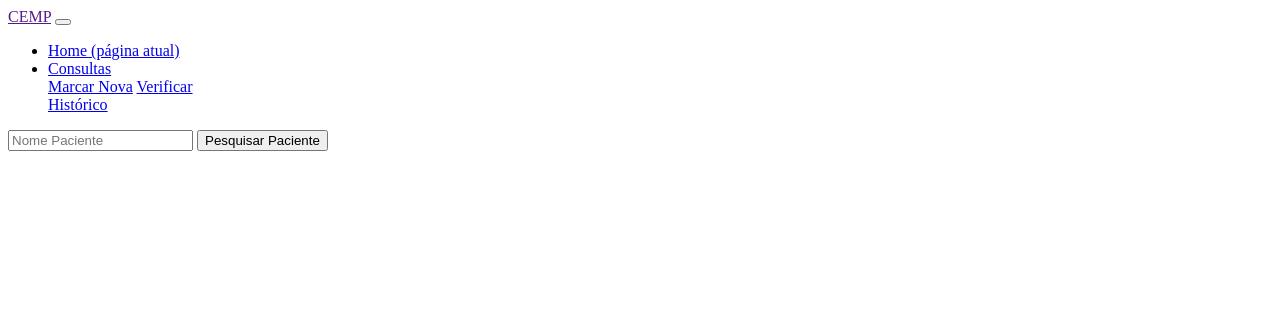
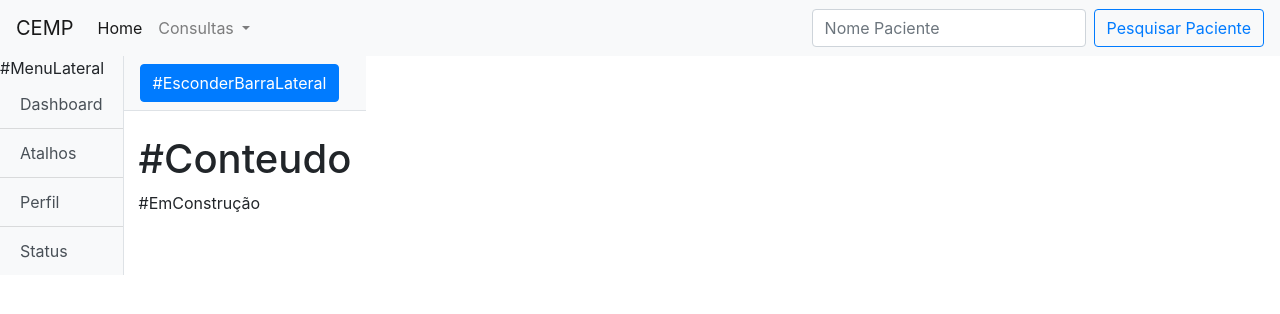
Before and after one commit to Misgar/Clinica-CEMP, a PHP site: the page made by application/views/index.php in a window 1280 px wide. Shown: the top 314 px of the page. Run offline with PHP 8.4, Linux system fonts and the light colour scheme; the template is opened without the code that fills it, so the values that code supplies are empty; some libraries are stand-ins or nearby versions.

Commit message:
Adicionado sidebar temporario. Sem toggle

```diff
--- a/application/views/index.php
+++ b/application/views/index.php
@@ -8,7 +8,11 @@
     <title></title>
   </head>
   <body>
-    <?php require_once('navbar.php')  ?>
+    <?php require_once('navbar.php');
+      require_once('sidebar.php');
+    ?>
+
+
 
     <script src="https://ajax.googleapis.com/ajax/libs/jquery/1.12.4/jquery.min.js"></script>
 
--- a/application/views/navbar.php
+++ b/application/views/navbar.php
@@ -10,7 +10,7 @@
   <body>
 
     <nav class="navbar navbar-expand-lg navbar-light bg-light">
-      <a class="navbar-brand" href="<? base_url('index.php')?>">CEMP</a>
+      <a class="navbar-brand" href="#">CEMP</a>
       <button class="navbar-toggler" type="button" data-toggle="collapse" data-target="#conteudoNavbarSuportado" aria-controls="conteudoNavbarSuportado" aria-expanded="false" aria-label="Alterna navegação">
         <span class="navbar-toggler-icon"></span>
       </button>
--- /dev/null
+++ b/application/views/sidebar.php
@@ -0,0 +1,75 @@
+<!DOCTYPE html>
+<html lang="en">
+
+<head>
+
+  <meta charset="utf-8">
+  <meta name="viewport" content="width=device-width, initial-scale=1, shrink-to-fit=no">
+  <meta name="description" content="">
+  <meta name="author" content="">
+
+  <title>Simple Sidebar - Start Bootstrap Template</title>
+
+  <!-- Bootstrap core CSS -->
+  <link href="vendor/bootstrap/css/bootstrap.min.css" rel="stylesheet">
+
+  <!-- Custom styles for this template -->
+  <link href="css/simple-sidebar.css" rel="stylesheet">
+
+</head>
+
+<body>
+
+  <div class="d-flex" id="wrapper">
+
+    <!-- Sidebar -->
+    <div class="bg-light border-right" id="sidebar-wrapper">
+      <div class="sidebar-heading">#MenuLateral </div>
+      <div class="list-group list-group-flush">
+        <a href="#" class="list-group-item list-group-item-action bg-light">Dashboard</a>
+        <a href="#" class="list-group-item list-group-item-action bg-light">Atalhos</a>
+        <a href="#" class="list-group-item list-group-item-action bg-light">Perfil</a>
+        <a href="#" class="list-group-item list-group-item-action bg-light">Status</a>
+      </div>
+    </div>
+    <!-- /#sidebar-wrapper -->
+
+    <!-- Page Content -->
+    <div id="page-content-wrapper">
+
+      <nav class="navbar navbar-expand-lg navbar-light bg-light border-bottom">
+        <button class="btn btn-primary toogle-icon" id="menu-toggle">#EsconderBarraLateral</button>
+
+        <button class="navbar-toggler" type="button" data-toggle="collapse" data-target="#navbarSupportedContent" aria-controls="navbarSupportedContent" aria-expanded="false" aria-label="Toggle navigation">
+          <span class="navbar-toggler-icon"></span>
+        </button>
+
+        <div class="collapse navbar-collapse" id="navbarSupportedContent">
+        </div>
+      </nav>
+
+      <div class="container-fluid">
+        <h1 class="mt-4">#Conteudo</h1>
+        <p>#EmConstrução</p>
+      </div>
+    </div>
+    <!-- /#page-content-wrapper -->
+
+  </div>
+  <!-- /#wrapper -->
+
+  <!-- Bootstrap core JavaScript -->
+  <script src="vendor/jquery/jquery.min.js"></script>
+  <script src="vendor/bootstrap/js/bootstrap.bundle.min.js"></script>
+
+  <!-- Menu Toggle Script -->
+  <script>
+    $("#menu-toggle").click(function(e) {
+      e.preventDefault();
+      $("#wrapper").toggleClass("toggled");
+    });
+  </script>
+
+</body>
+
+</html>
```
